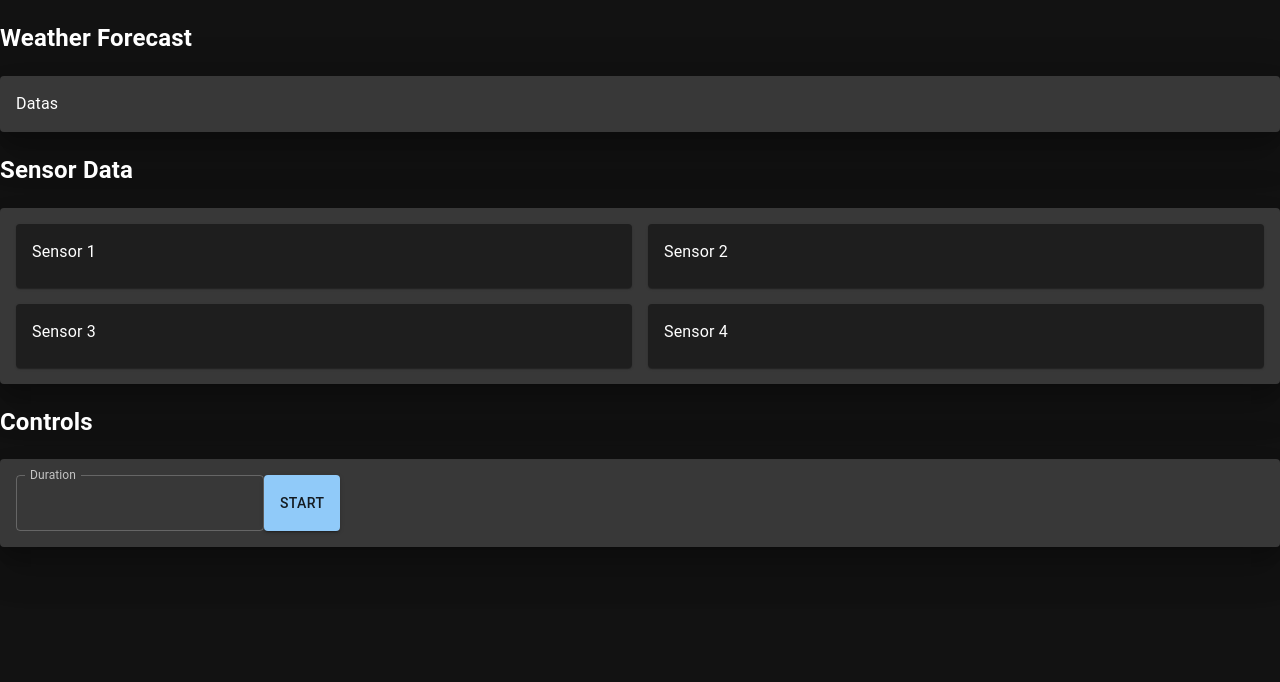
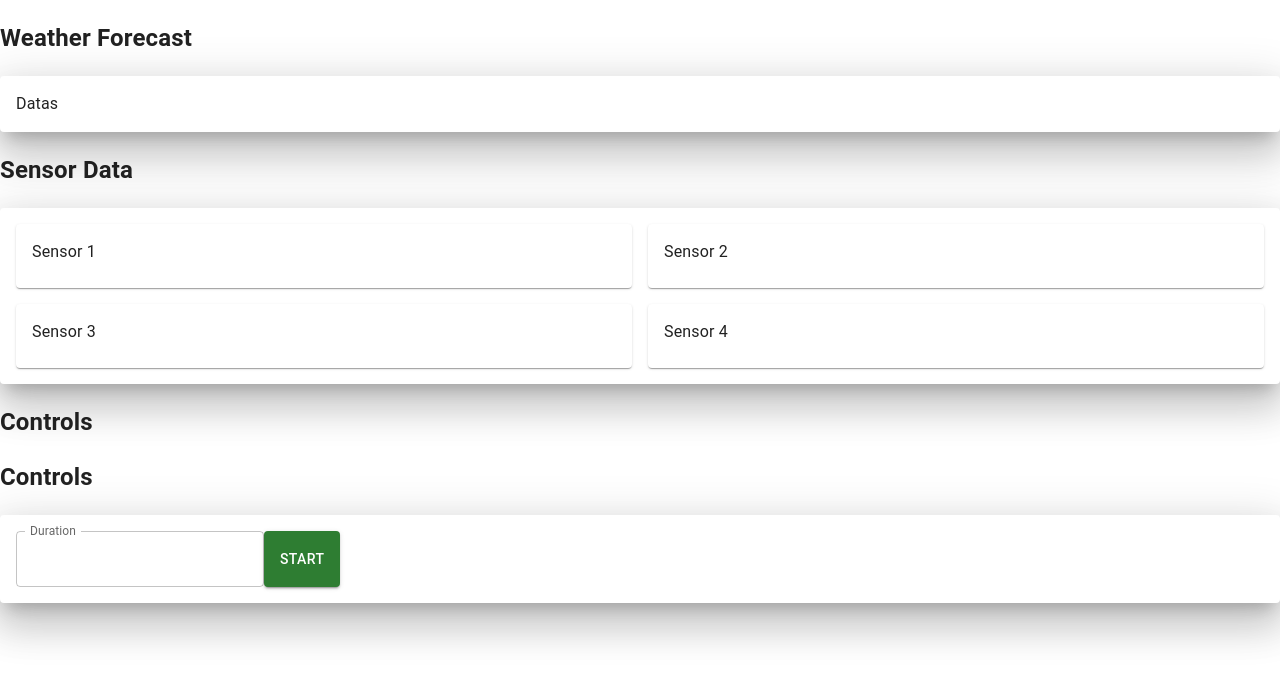
Before and after one commit to k1gardi/gardener-web, a React (Create React App) app in the folder client/: page / in a window 1280 px wide. Shown: the top 682 px of the page. Built offline with nearby package versions, Linux system fonts and the light colour scheme.

Commit message:
buttons functioning; timer not but is present

```diff
--- a/client/package.json
+++ b/client/package.json
@@ -9,9 +9,12 @@
     "@testing-library/jest-dom": "^5.11.4",
     "@testing-library/react": "^11.1.0",
     "@testing-library/user-event": "^12.1.10",
+    "axios": "^0.23.0",
     "firebase": "^9.1.3",
     "react": "^17.0.2",
+    "react-countdown": "^2.3.2",
     "react-dom": "^17.0.2",
+    "react-query": "^3.28.0",
     "react-scripts": "4.0.3",
     "web-vitals": "^1.0.1"
   },
--- a/client/src/App.tsx
+++ b/client/src/App.tsx
@@ -8,7 +8,7 @@ import "./App.css";
 
 const darkTheme = createTheme({
   palette: {
-    mode: "dark",
+    mode: "light",
   },
 });
 
@@ -16,13 +16,11 @@ export const App = () => {
   return (
     <ThemeProvider theme={darkTheme}>
       <CssBaseline />
-      <div>
         {/* <header>
         </header> */}
         <WeatherForecast />
         <SensorData />
         <Controls />
-      </div>
     </ThemeProvider>
   );
 };
--- a/client/src/components/controls.tsx
+++ b/client/src/components/controls.tsx
@@ -1,93 +1,10 @@
-import {useState} from "react";
-import type {ChangeEvent} from "react";
-import {
-  Paper,
-  Box,
-  Alert,
-  TextField,
-  FormGroup,
-  Button,
-  Snackbar,
-  IconButton,
-} from "@mui/material";
-import CloseIcon from "@mui/icons-material/Close";
+import {ManualTimer} from "./manual-control";
 
 export const Controls = () => {
-  const [timer, setTimer] = useState<string | null>(null);
-  const [inputError, setInputError] = useState<boolean>(false);
-  const [snackOn, setSnack] = useState<boolean>(false);
-
-  const handleChange = (event: ChangeEvent<HTMLInputElement>) => {
-    const pattern = new RegExp(/^[0-9]*/);
-    const input = event.target.value;
-
-    if (input.match(pattern) && (input as unknown as number) <= 30) {
-      setInputError(false);
-      setTimer(input);
-    } else {
-      setInputError(true);
-    }
-  };
-
-  const handleStart = () => {
-    setSnack(true);
-  };
-
-  const handleCloseSnack = (
-    event: React.SyntheticEvent | React.MouseEvent,
-    reason?: string
-  ) => {
-    if (reason === "clickaway") {
-      return;
-    }
-
-    setSnack(false);
-  };
-
-  const snackAction = (
-    <IconButton
-      size="small"
-      aria-label="close"
-      color="inherit"
-      onClick={handleCloseSnack}
-    >
-      <CloseIcon fontSize="small" />
-    </IconButton>
-  );
-
   return (
     <div>
       <h2>Controls</h2>
-      <Paper elevation={24}>
-        <Box p={2}>
-          <FormGroup row>
-            <TextField
-              helperText={inputError ? "Time must be <= 30 minutes" : ""}
-              error={inputError}
-              label="Duration"
-              type="number"
-              onChange={handleChange}
-              InputLabelProps={{
-                shrink: true,
-              }}
-              inputProps={{inputMode: "numeric", min: 1, pattern: "[0-9]"}}
-            />
-            <Button variant="contained" onClick={handleStart}>
-              Start
-            </Button>
-            <Snackbar
-              open={snackOn}
-              autoHideDuration={5000}
-              onClose={handleCloseSnack}
-              action={snackAction}
-            >
-              <Alert severity="success" onClose={handleCloseSnack}>
-                This is a success message!
-              </Alert>
-            </Snackbar>
-          </FormGroup>
-        </Box>
-      </Paper>
+      <ManualTimer />
     </div>
   );
 };
--- /dev/null
+++ b/client/src/components/manual-control.tsx
@@ -0,0 +1,122 @@
+import {useRef, useState} from "react";
+import type {ChangeEvent} from "react";
+import {
+  Paper,
+  Box,
+  Alert,
+  TextField,
+  FormGroup,
+  Button,
+  Snackbar,
+  IconButton,
+} from "@mui/material";
+import CloseIcon from "@mui/icons-material/Close";
+import Countdown from "react-countdown";
+
+const validateInput = (minutes: string) => {
+  const pattern = new RegExp(/^[0-9]*/);
+  return minutes.match(pattern) && Number(minutes) <= 30;
+};
+
+export const ManualTimer = () => {
+  const [input, setInput] = useState<string | null>(null);
+  const [waterTime, setWaterTime] = useState<number>(0);
+  const [inputError, setInputError] = useState<boolean>(false);
+  const [startSnackOn, setStartSnack] = useState<boolean>(false);
+  const [timerActive, setTimerActive] = useState<boolean>(false);
+
+  const handleChange = (event: ChangeEvent<HTMLInputElement>) => {
+    const rawinput = event.target.value;
+
+    if (validateInput(rawinput)) {
+      setInputError(false);
+      setInput(rawinput);
+    } else {
+      setInputError(true);
+    }
+  };
+
+  const handleStart = () => {
+    if (input && validateInput(input)) {
+      setStartSnack(true);
+      setTimerActive(true);
+      setWaterTime(Number(input));
+    } else {
+      setInputError(true);
+    }
+  };
+
+  const handleAbort = () => {
+    // Todo: show abort snack
+    setStartSnack(false);
+    setTimerActive(false);
+  };
+
+  const handleCloseSnack = (
+    event: React.SyntheticEvent | React.MouseEvent,
+    reason?: string
+  ) => {
+    if (reason === "clickaway") {
+      return;
+    }
+
+    setStartSnack(false);
+  };
+
+  const snackAction = (
+    <IconButton
+      size="small"
+      aria-label="close"
+      color="inherit"
+      onClick={handleCloseSnack}
+    >
+      <CloseIcon fontSize="small" />
+    </IconButton>
+  );
+
+  return (
+    <div>
+      <h2>Controls</h2>
+      <Paper elevation={24}>
+        <Box p={2}>
+          <FormGroup row>
+            <TextField
+              helperText={inputError ? "Time must be <= 30 minutes" : ""}
+              error={inputError}
+              label="Duration"
+              type="number"
+              onChange={handleChange}
+              InputLabelProps={{
+                shrink: true,
+              }}
+              inputProps={{inputMode: "numeric", min: 1, pattern: "[0-9]"}}
+            />
+            {timerActive ? (
+              <Button variant="contained" color="error" onClick={handleAbort}>
+                Abort
+              </Button>
+            ) : (
+              <Button variant="contained" color="success" onClick={handleStart}>
+                Start
+              </Button>
+            )}
+            {timerActive && waterTime && (
+              <Countdown date={Date.now() + waterTime * 60 * 1000} />
+            )}
+
+            <Snackbar
+              open={startSnackOn}
+              autoHideDuration={5000}
+              onClose={handleCloseSnack}
+              action={snackAction}
+            >
+              <Alert severity="success" onClose={handleCloseSnack}>
+                This is a success message!
+              </Alert>
+            </Snackbar>
+          </FormGroup>
+        </Box>
+      </Paper>
+    </div>
+  );
+};
```
Also changed, not shown: 1 other file (tests, documents, lock files or other folders).
